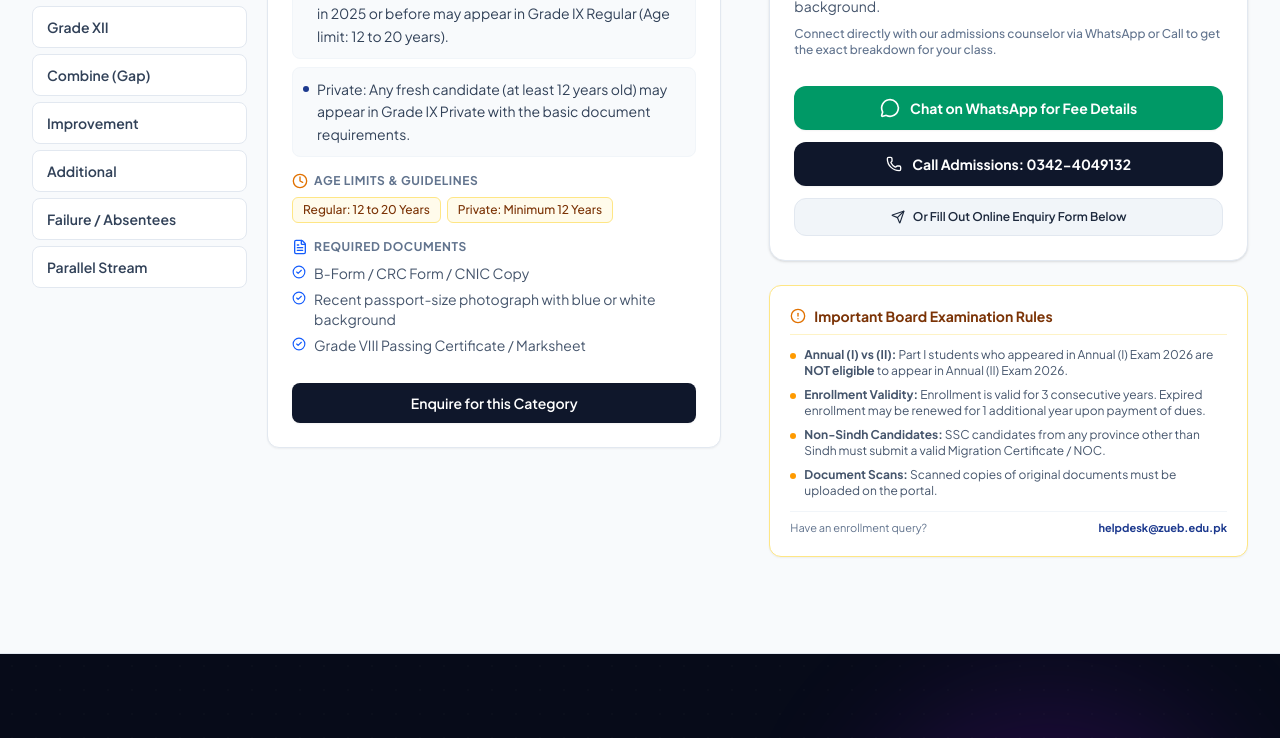
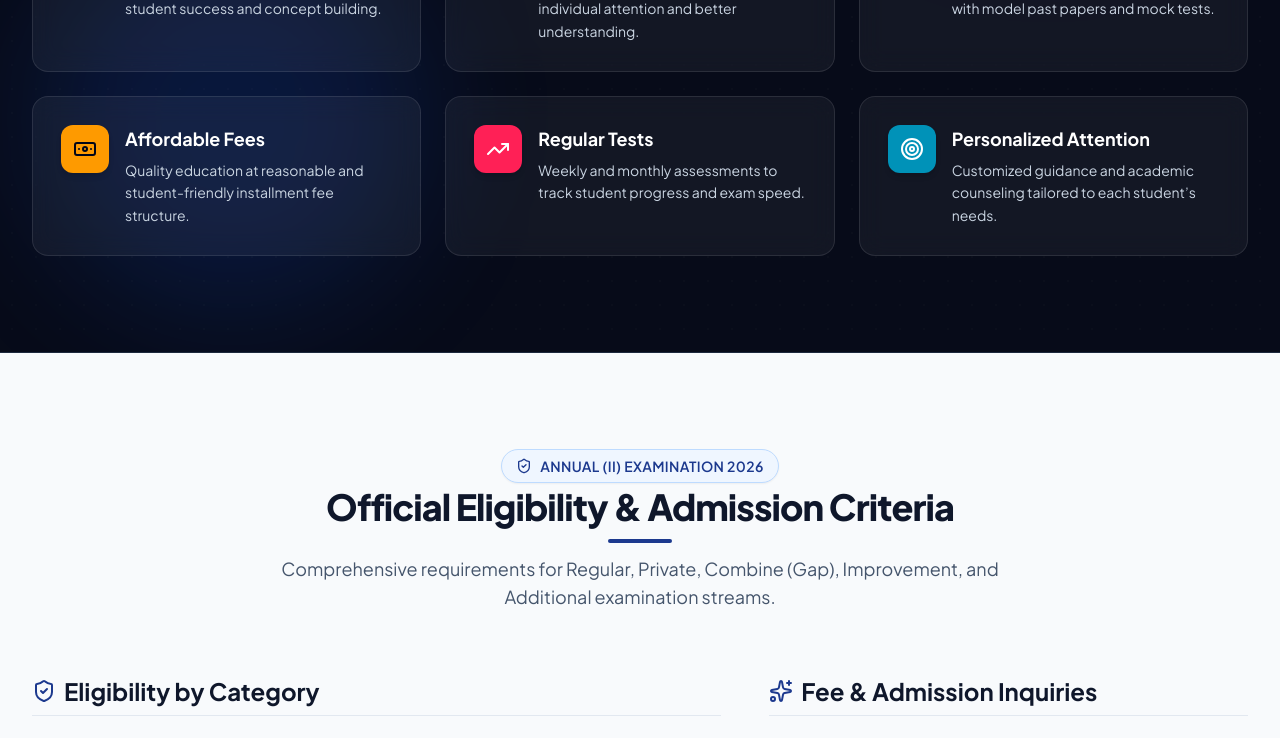
Before and after one commit to muhammad-danish1998/jmt, a Next.js app: page / in a window 1280 px wide. Shown: the part 2180-2918 px from the top of the page. Built offline with nearby package versions, Linux system fonts and the light colour scheme; no server answers.

Commit message:
Optimize homepage section ordering for better UX flow

```diff
--- a/app/page.jsx
+++ b/app/page.jsx
@@ -38,22 +38,22 @@ export default function HomePage() {
         {/* 4. About School & Academic Leadership Spotlight */}
         <AboutSection onOpenEnroll={handleOpenEnroll} />
 
-        {/* 5. Eligibility Criteria & Fee Structure */}
+        {/* 5. Why Choose JMT (School Features & Differentiators) */}
+        <WhyChooseUsGrid onOpenEnroll={handleOpenEnroll} />
+
+        {/* 6. Eligibility Criteria & Fee Structure */}
         <EligibilityAndFees />
 
-        {/* 9. Why Choose JMT (School Features & Differentiators) */}
-        <WhyChooseUsGrid onOpenEnroll={handleOpenEnroll} />
+        {/* 7. Campus Video & Admission Enquiry Form */}
+        <VideoAndEnquiry />
 
-        {/* 10. Student & Parent Testimonials */}
+        {/* 8. Student & Parent Testimonials */}
         <Testimonials />
 
-        {/* 11. Campus Video & Admission Enquiry Form */}
-        <VideoAndEnquiry />
-
-        {/* 12. Frequently Asked Questions (FAQ) */}
+        {/* 9. Frequently Asked Questions (FAQ) */}
         <FAQ />
 
-        {/* 13. Pre-Footer Conversion CTA Band */}
+        {/* 10. Pre-Footer Conversion CTA Band */}
         <CtaBand onOpenEnroll={handleOpenEnroll} />
       </main>
 
```
